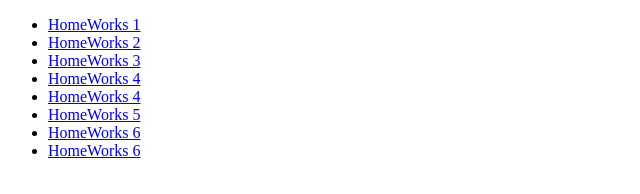
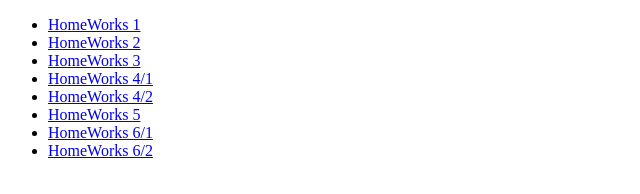
Before and after one commit to Nord18/smashinghtml5, a plain HTML site: page index.html in a window 1280 px wide. Shown: the full height of the page, 0-640 px from the left. Drawn offline with Linux system fonts and the light colour scheme.

Commit message:
fixed index(2)

```diff
--- a/index.html
+++ b/index.html
@@ -8,11 +8,11 @@
 		<li><a href="3">HomeWorks 1</a></li>
 		<li><a href="4">HomeWorks 2</a></li>
 		<li><a href="6">HomeWorks 3</a></li>
-		<li><a href="7/1">HomeWorks 4</a></li>
-		<li><a href="7/2">HomeWorks 4</a></li>
+		<li><a href="7/1">HomeWorks 4/1</a></li>
+		<li><a href="7/2">HomeWorks 4/2</a></li>
 		<li><a href="8">HomeWorks 5</a></li>
-		<li><a href="9/1">HomeWorks 6</a></li>
-		<li><a href="9/2">HomeWorks 6</a></li>
+		<li><a href="9/1">HomeWorks 6/1</a></li>
+		<li><a href="9/2">HomeWorks 6/2</a></li>
 	</ul>
 </body>
 </html>
```
